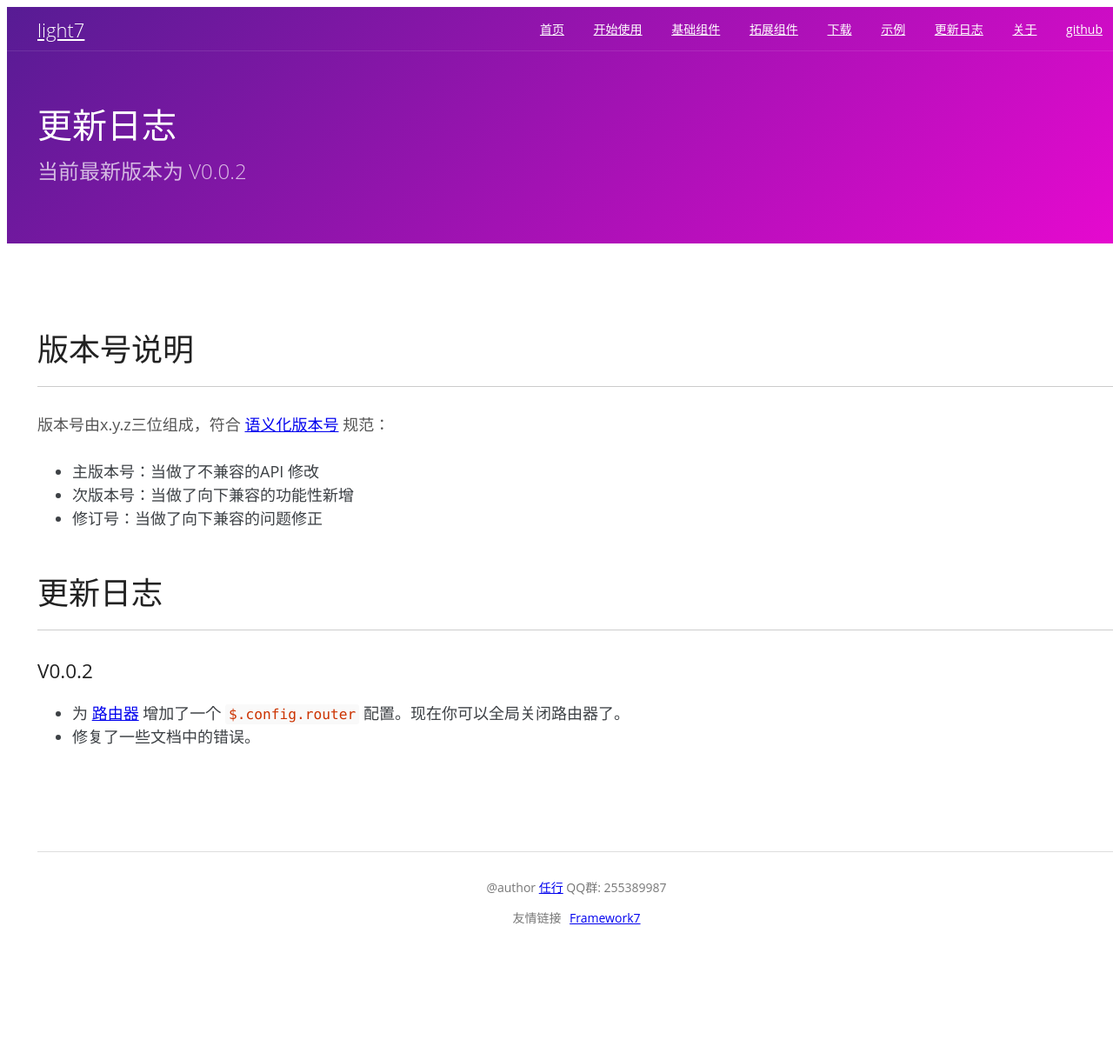
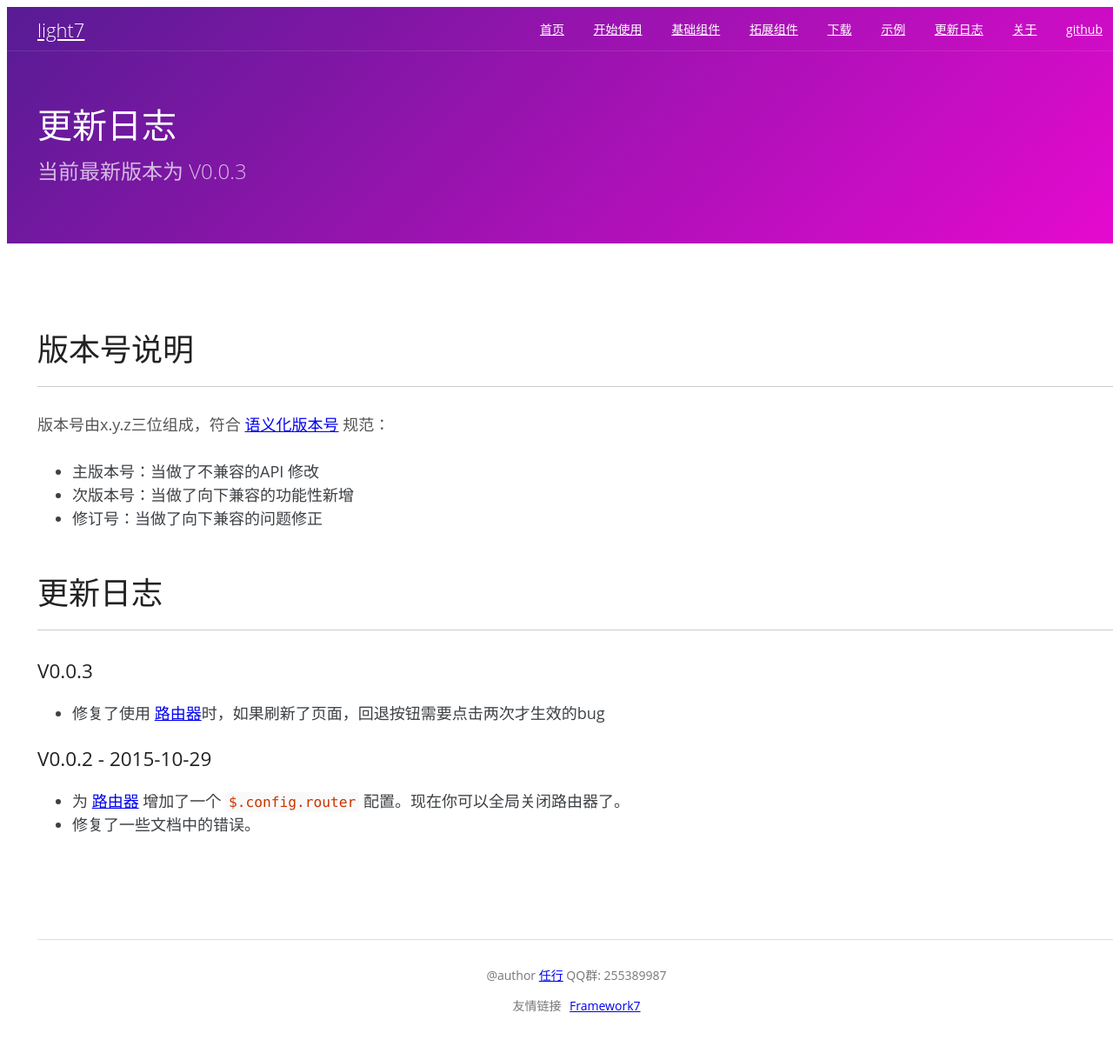
Before and after one commit to lihongxun945/light7-cn, a Jekyll site: the page built from docs/changelog.html, in a window 1280 px wide. Shown: the whole page at 87% size. Built offline with Jekyll 4.4.1, drawn with Linux system fonts in a browser that asks for light colours; a style sheet for code colours, icons or effects is not loaded; before the commit the page ends 1110 px from its top, so only the background shows below that.

Commit message:
update change log

```diff
--- a/_config.yml
+++ b/_config.yml
@@ -3,7 +3,7 @@ name:         MSUI
 authors:      任行
 description:  Build mobile apps with simple HTML, CSS, and JS components.
 favicon:      http://gtms04.alicdn.com/tps/i4/TB17MaDGpXXXXb7apXXAz6UFXXX-16-16.png
-version:      0.0.2
+version:      0.0.3
 
 # Dependencies
 highlighter:  rouge
--- a/docs/changelog.html
+++ b/docs/changelog.html
@@ -28,7 +28,12 @@ title: 更新日志 &middot; light7
 
         <h2>更新日志</h2>
 
-        <h3>V0.0.2</h3>
+        <h3>V0.0.3</h3>
+        <ul>
+          <li>修复了使用 <a href='/components/#router' data-ignore='push'>路由器</a>时，如果刷新了页面，回退按钮需要点击两次才生效的bug</li>
+        </ul>
+
+        <h3>V0.0.2 - 2015-10-29</h3>
         <ul>
           <li>为 <a href='/components/#router' data-ignore='push'>路由器</a> 增加了一个 <code>$.config.router</code> 配置。现在你可以全局关闭路由器了。</li>
           <li>修复了一些文档中的错误。</li>
--- a/package.json
+++ b/package.json
@@ -1,7 +1,7 @@
 {
   "name": "light7",
   "description": "Build mobile apps with simple HTML, CSS, and JS components.",
-  "version": "0.0.2",
+  "version": "0.0.3",
   "keywords": [
     "css",
     "fonts",
```
